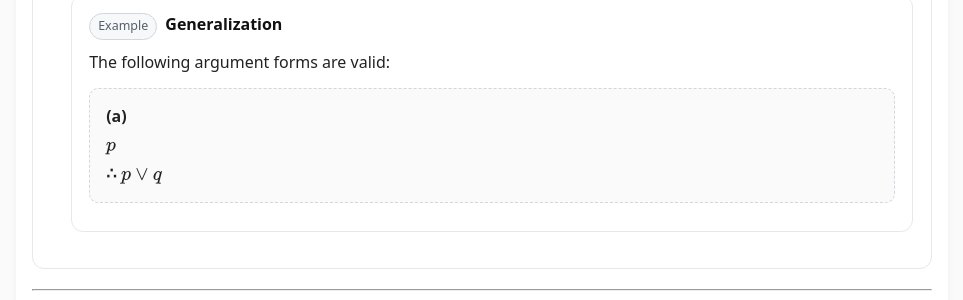
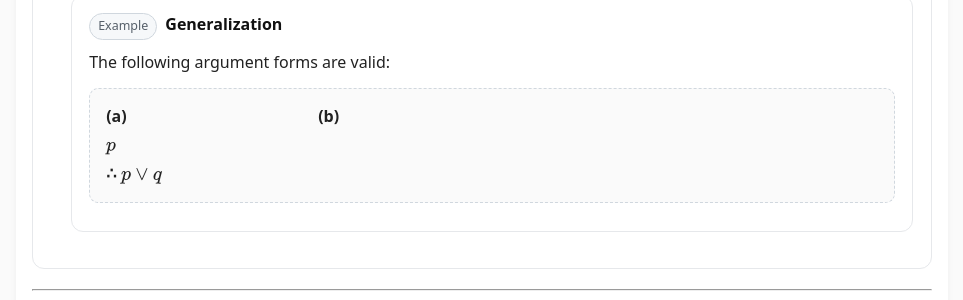
Before and after one commit to SaleemKamaludin/SaleemKamaludin.github.io, a Jekyll site: the page built from courses/comp1604/lecture-notes/lecture-01/index.md, in a window 1280 px wide and 900 px high, scrolled down 5596 px. Shown: the part 499-799 px from the top of the window, without its empty margins (158-1121 px from the left). Built offline with Jekyll 4.4.1, drawn with Linux system fonts in a browser that asks for light colours.

Commit message:
Update index.md

```diff
--- a/courses/comp1604/lecture-notes/lecture-01/index.md
+++ b/courses/comp1604/lecture-notes/lecture-01/index.md
@@ -1847,3 +1847,4 @@ used in deductive reasoning.
 
 
 <div class="math-col">
+ <p><b>(b)</b></p>
```
